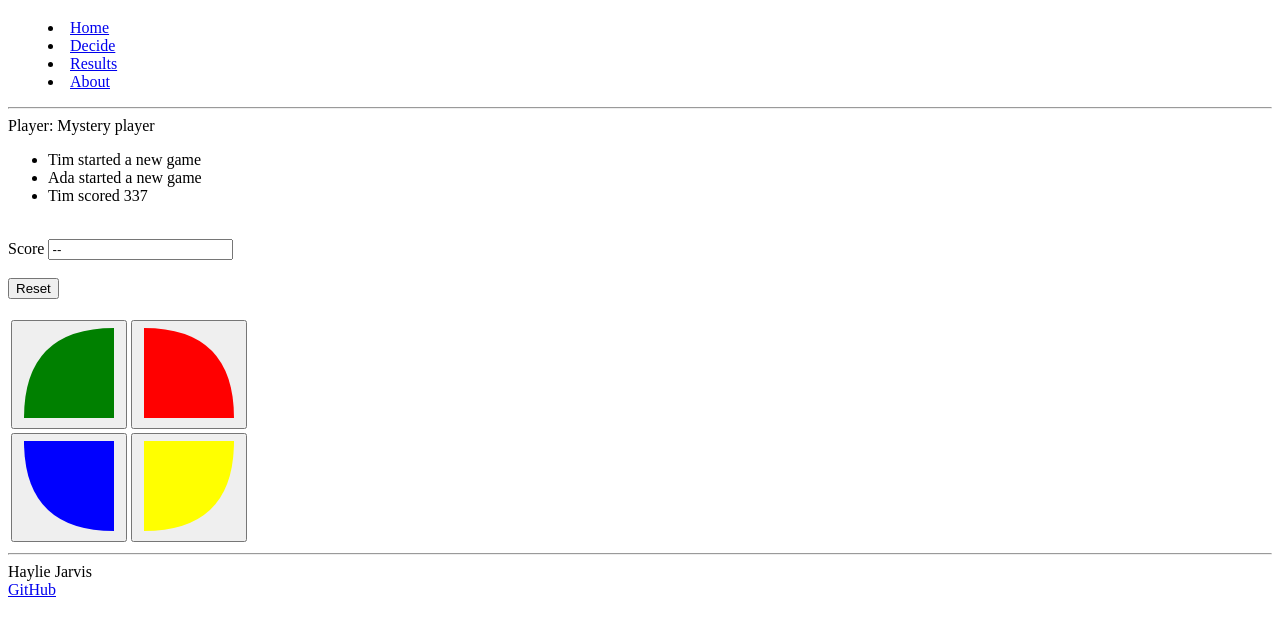
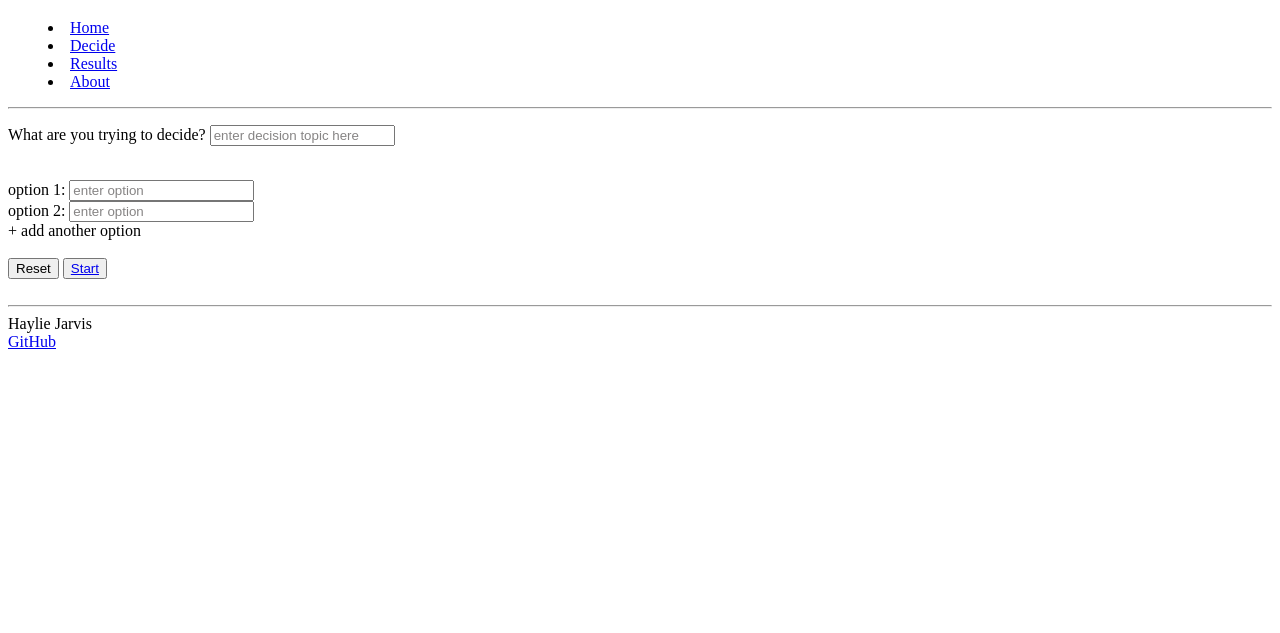
Before and after one commit to hayliej/startup, a plain HTML site: page play.html in a window 1280 px wide. Shown: the part 61-694 px from the top of the page. Drawn offline with Linux system fonts and the light colour scheme.

Commit message:
updated decide pages

```diff
--- a/play.html
+++ b/play.html
@@ -28,72 +28,36 @@
     </header>
 
     <main>
-      <div class="players">
-        Player:
-        <span class="player-name">Mystery player</span>
+      <div>
+      <p>What are you trying to decide?
+      <input type="text" id="count" value="enter decision topic here" style="color:rgba(78, 76, 76, 0.686)" readonly/>
+      </p>
       </div>
-      <ul class="notification">
-        <li class="player-name">Tim started a new game</li>
-        <li class="player-name">Ada started a new game</li>
-        <li class="player-name">Tim scored 337</li>
-      </ul>
+
 
       <!-- More formatting with old style HTML -->
       <br />
 
       <div>
-        <label for="count">Score</label>
-        <input type="text" id="count" value="--" readonly />
+        <label for="count">option 1:</label>
+        <input type="text" id="count" value="enter option" style="color:rgba(78, 76, 76, 0.686)" readonly />
+      </div>
+      <div>
+        <label for="count">option 2:</label>
+        <input type="text" id="count" value="enter option" style="color:rgba(78, 76, 76, 0.686)" readonly />
+      </div>
+      <div>
+        <label for="count">+ add another option</label>
       </div>
 
       <br />
 
       <div>
-        <button>Reset</button>
+        <button>Reset</button> <button> <a href="process.html">Start</a></button>
       </div>
 
       <br />
 
-      <div>
-        <table>
-          <tr>
-            <td>
-              <button>
-                <svg aria-hidden="true" viewBox="0 0 100 100" height="100" width="100">
-                  <!-- SVG
-                    M move <to x,y>
-                    Q quadratic curve <control point x,y> <to x,y>
-                -->
-                  <path d="M 95,5 95,95 5,95 Q 5,5 95,5" fill="green" />
-                </svg>
-              </button>
-            </td>
-            <td>
-              <button>
-                <svg aria-hidden="true" viewBox="0 0 100 100" height="100" width="100">
-                  <path d="M5,5 5,95 95,95 Q 95,5 5,5" fill="red" />
-                </svg>
-              </button>
-            </td>
-          </tr>
-          <tr>
-            <td>
-              <button>
-                <svg aria-hidden="true" viewBox="0 0 100 100" height="100" width="100">
-                  <path d="M5,5 95,5 95,95 Q 5,95 5,5" fill="blue" />
-                </svg>
-              </button>
-            </td>
-            <td>
-              <button>
-                <svg aria-hidden="true" viewBox="0 0 100 100" height="100" width="100">
-                  <path d="M95,5 5,5 5,95 Q 95,95 95,5" fill="yellow" />
-                </svg>
-              </button>
-            </td>
-          </tr>
-        </table>
-      </div>
     </main>
 
     <footer>
```
